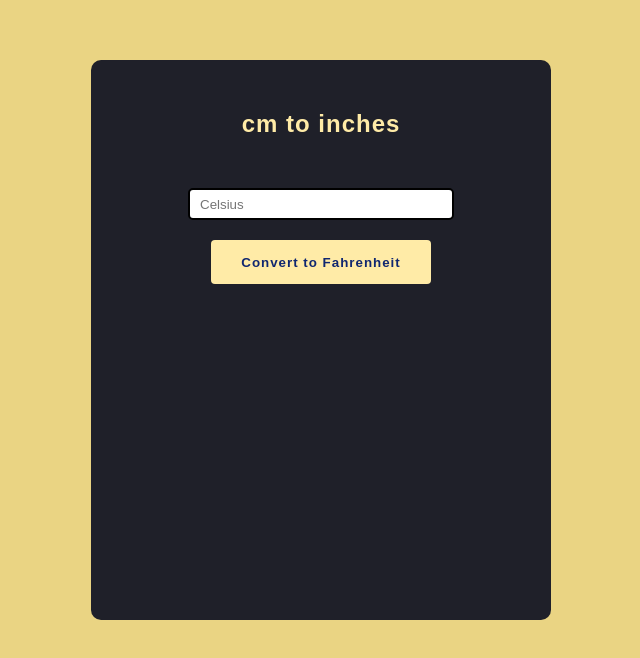
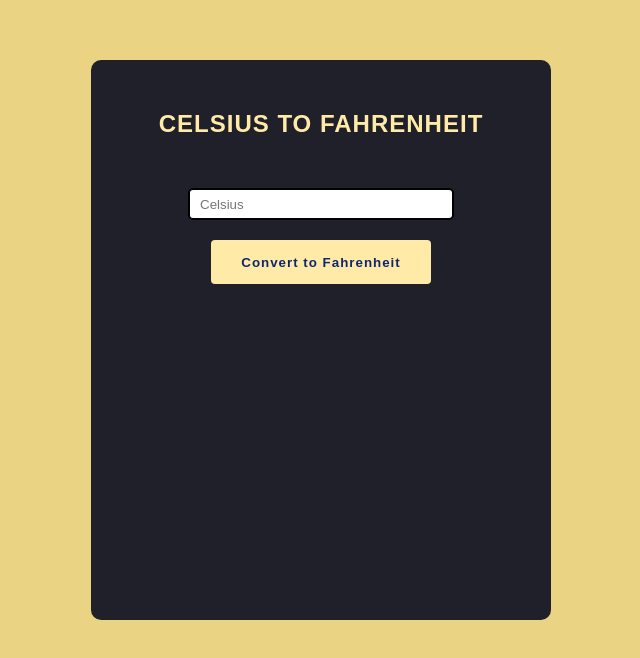
Before and after one commit to Selvendhiran-17/Temperature-Converter, a plain HTML site: page index.html in a window 1280 px wide. Shown: the part 140-798 px from the top of the page, without its empty margins (319-959 px from the left). Drawn offline with Linux system fonts and the light colour scheme.

Commit message:
Update index.html

```diff
--- a/index.html
+++ b/index.html
@@ -9,7 +9,7 @@
 </head>
 <body>
     <div id="wrapper">
-        <h2>cm to inches</h2>
+        <h2>CELSIUS TO FAHRENHEIT</h2>
         <div class="inputdiv">
             <input type="text" id="input" placeholder="Celsius">
         </div>
```
